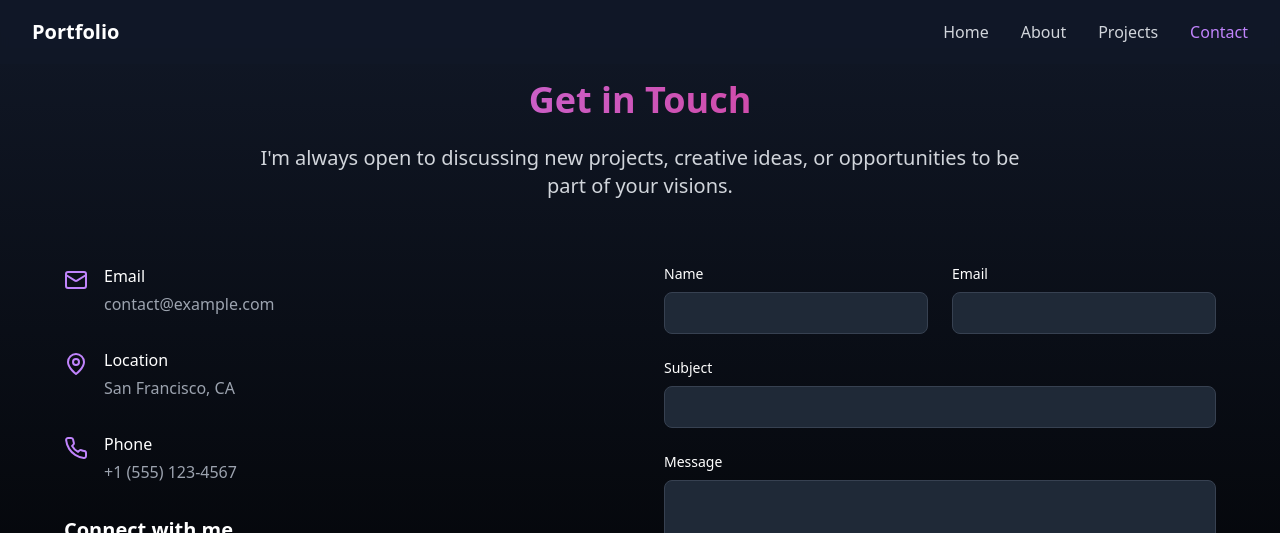
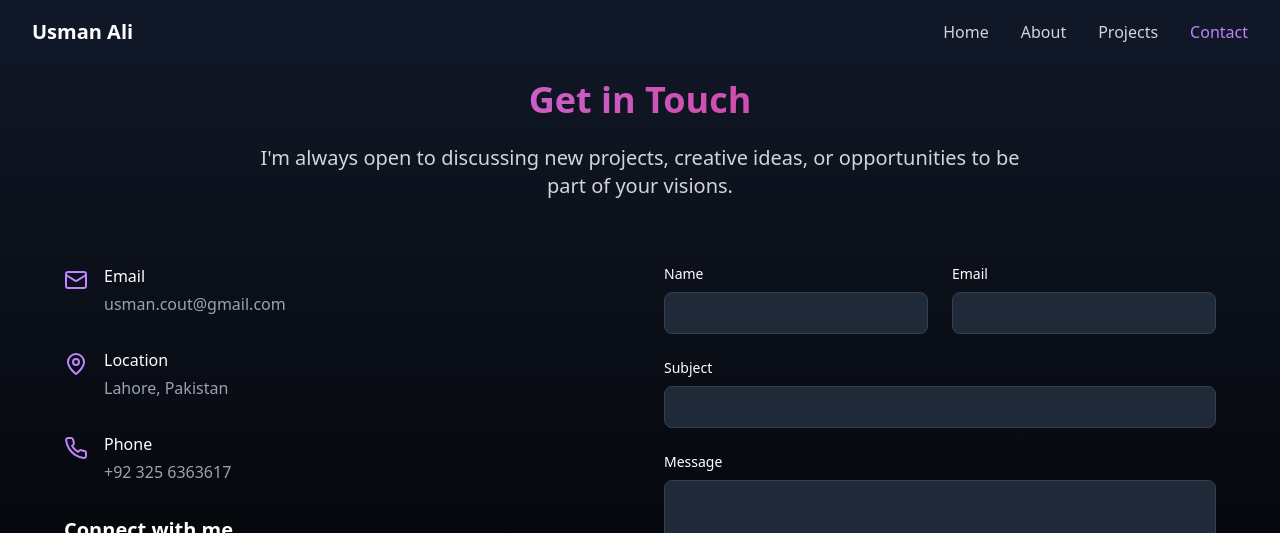
Before and after one commit to usmancout/my-portfolio, a React (Vite) app: page /contact in a window 1280 px wide. Shown: the top 533 px of the page. Built offline with nearby package versions, Linux system fonts and the light colour scheme.

Commit message:
contact details

```diff
--- a/src/components/Footer.tsx
+++ b/src/components/Footer.tsx
@@ -1,4 +1,4 @@
-import React from 'react';
+// import React from 'react';
 import { NavLink } from 'react-router-dom';
 import { Github as GitHub, Linkedin, Mail, Heart } from 'lucide-react';
 
@@ -11,9 +11,9 @@ const Footer = () => {
     ];
 
     const socialLinks = [
-        { icon: <GitHub size={20} />, href: 'https://github.com', label: 'GitHub' },
-        { icon: <Linkedin size={20} />, href: 'https://linkedin.com', label: 'LinkedIn' },
-        { icon: <Mail size={20} />, href: 'mailto:contact@example.com', label: 'Email' },
+        { icon: <GitHub size={20} />, href: 'https://github.com/usmancout', label: 'GitHub' },
+        { icon: <Linkedin size={20} />, href: 'https://linkedin.com/in/usmancout', label: 'LinkedIn' },
+        { icon: <Mail size={20} />, href: 'usman.cout@gmail.com', label: 'Email' },
     ];
 
     return (
@@ -74,7 +74,7 @@ const Footer = () => {
                     <div>
                         <h4 className="text-lg font-semibold text-gray-200 mb-4">Contact</h4>
                         <p className="text-gray-400 text-sm mb-2">Email: usman.cout@gmail.com</p>
-                        <p className="text-gray-400 text-sm">Location: New Delhi, India</p>
+                        <p className="text-gray-400 text-sm">Location: Lahore, Pakistan</p>
                     </div>
                 </div>
 
--- a/src/components/Navbar.tsx
+++ b/src/components/Navbar.tsx
@@ -22,7 +22,7 @@ const Navbar = () => {
             animate={{ opacity: 1, x: 0 }}
             className="text-xl font-bold"
           >
-            Portfolio
+            Usman Ali
           </motion.div>
 
           {/* Desktop Menu */}
--- a/src/pages/About.tsx
+++ b/src/pages/About.tsx
@@ -62,7 +62,7 @@ const About = () => {
           initial={{ opacity: 0 }}
           animate={{ opacity: 1 }}
           exit={{ opacity: 0 }}
-      className="min-h-screen pt-20 px-4 bg-gradient-to-b from-gray-900 to-black"
+          className="min-h-screen pt-20 px-4 bg-gradient-to-b from-gray-900 to-black pb-20"
       >
         <div className="max-w-6xl mx-auto">
           <motion.div
@@ -113,7 +113,7 @@ const About = () => {
               initial={{ y: 20, opacity: 0 }}
               animate={{ y: 0, opacity: 1 }}
               transition={{ delay: 0.6 }}
-          className="mt-16 text-center"
+              className="mt-12 text-center"
           >
             <a
                 href="/contact"
--- a/src/pages/Contact.tsx
+++ b/src/pages/Contact.tsx
@@ -27,19 +27,19 @@ const Contact = () => {
     {
       icon: <Mail size={24} />,
       title: 'Email',
-      value: 'contact@example.com',
-      link: 'mailto:contact@example.com'
+      value: 'usman.cout@gmail.com',
+      link: 'usman.cout@gmail.com'
     },
     {
       icon: <MapPin size={24} />,
       title: 'Location',
-      value: 'San Francisco, CA'
+      value: 'Lahore, Pakistan'
     },
     {
       icon: <Phone size={24} />,
       title: 'Phone',
-      value: '+1 (555) 123-4567',
-      link: 'tel:+15551234567'
+      value: '+92 325 6363617',
+      link: '+92 325 6363617'
     }
   ];
 
@@ -48,7 +48,7 @@ const Contact = () => {
           initial={{ opacity: 0 }}
           animate={{ opacity: 1 }}
           exit={{ opacity: 0 }}
-      className="min-h-screen pt-20 px-4 bg-gradient-to-b from-gray-900 to-black"
+          className="min-h-screen pt-20 px-4 bg-gradient-to-b from-gray-900 to-black pb-20"
       >
         <div className="max-w-6xl mx-auto">
           <motion.div
--- a/src/pages/Home.tsx
+++ b/src/pages/Home.tsx
@@ -91,7 +91,7 @@ const Home = () => {
               transition={{ delay: 0.4 }}
               className="text-5xl md:text-7xl font-bold mb-4 bg-gradient-to-r from-purple-400 to-pink-600 text-transparent bg-clip-text"
           >
-            Usman
+            Usman Ali
           </motion.h1>
 
           <motion.p
--- a/src/pages/Projects.tsx
+++ b/src/pages/Projects.tsx
@@ -53,7 +53,7 @@ const Projects = () => {
           initial={{ opacity: 0 }}
           animate={{ opacity: 1 }}
           exit={{ opacity: 0 }}
-      className="min-h-screen pt-20 px-4 bg-gradient-to-b from-gray-900 to-black"
+          className="min-h-screen pt-20 px-4 bg-gradient-to-b from-gray-900 to-black pb-20"
       >
         <div className="max-w-6xl mx-auto">
           <motion.div
```
Lines whose indentation alone changed are shown as unchanged.
